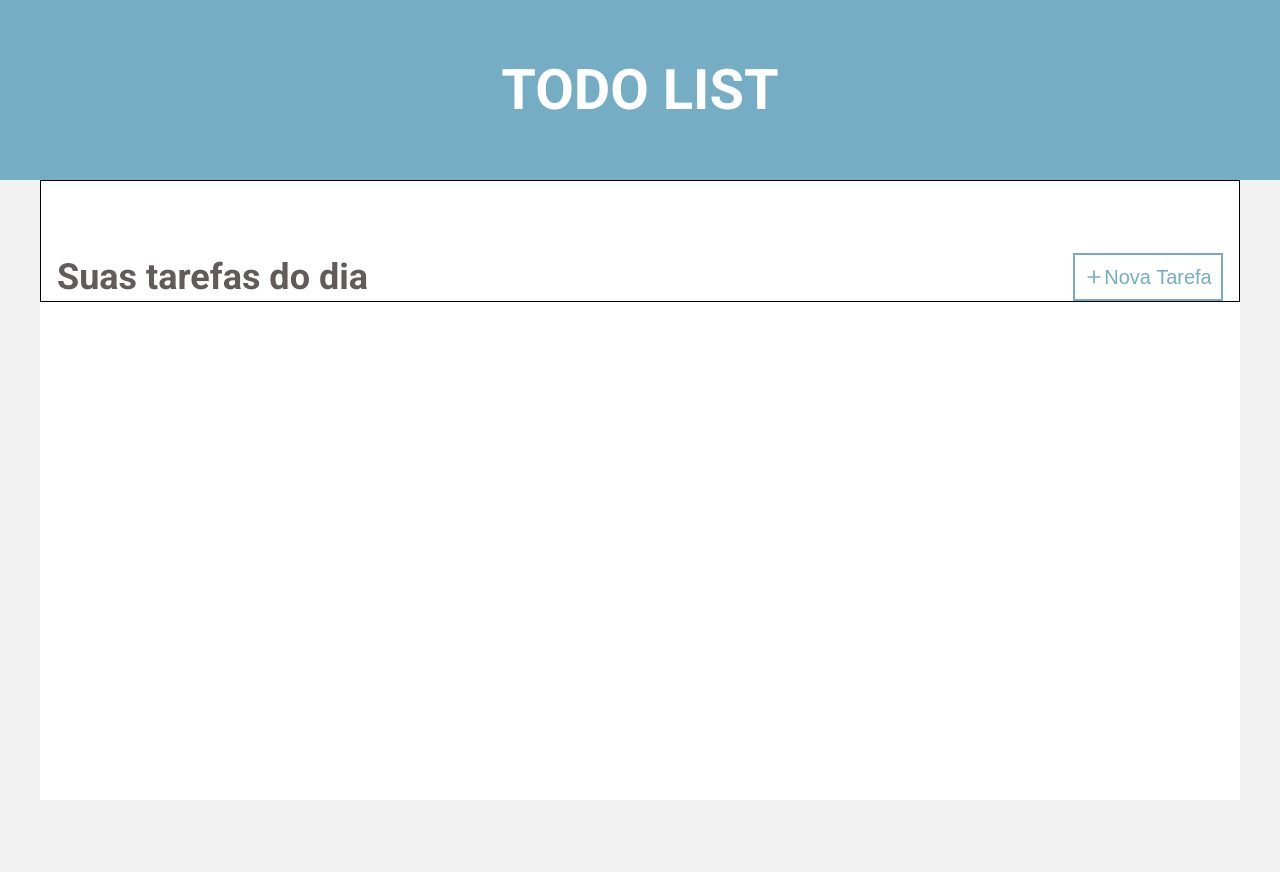
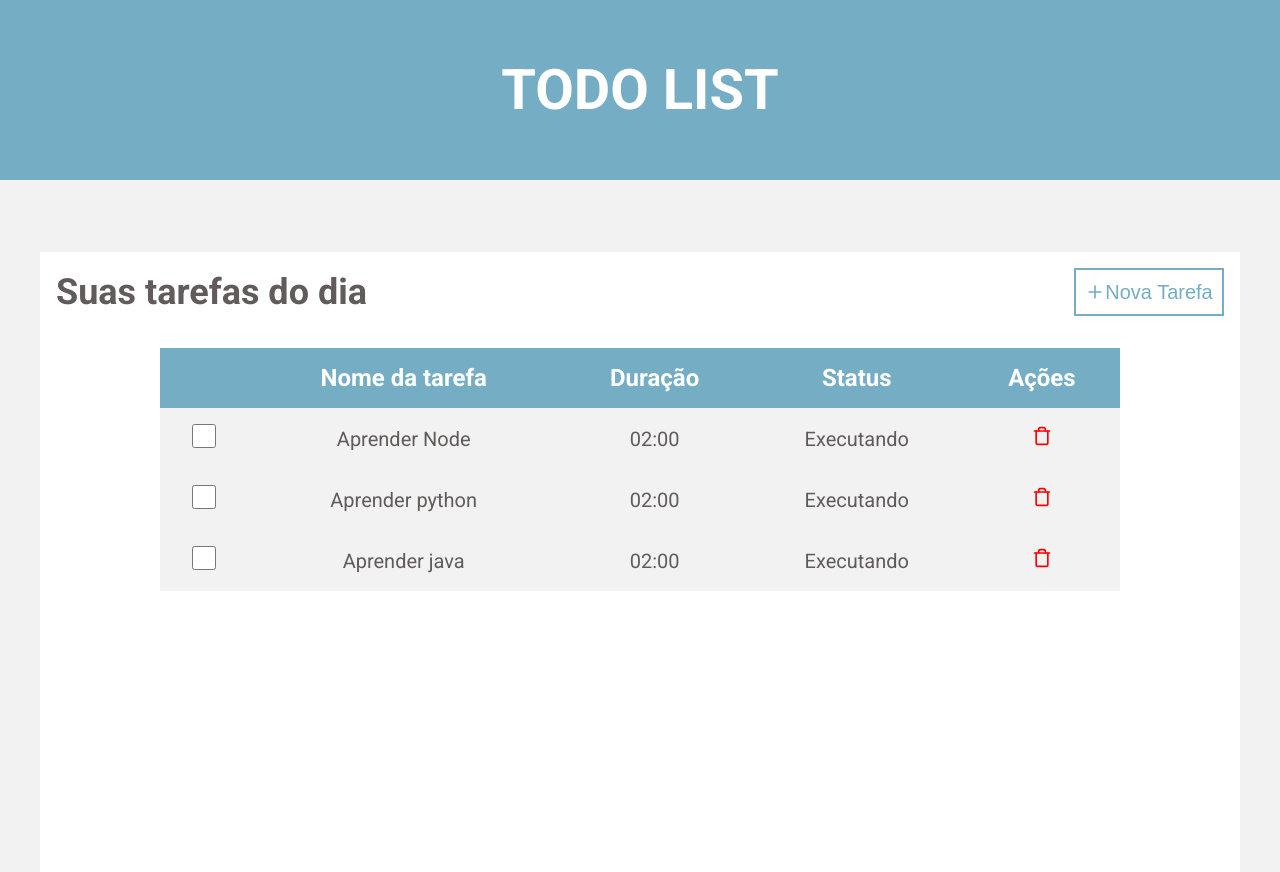
Before and after one commit to Bruno-Cesar123/todo-list, a React (Create React App) app: page / in a window 1280 px wide. Before the commit the page ends 800 px from the top, so only its background shows below. Built offline with nearby package versions, Linux system fonts and the light colour scheme.

Commit message:
refactor code

```diff
--- a/src/components/ContentActions/styles.module.scss
+++ b/src/components/ContentActions/styles.module.scss
@@ -1,12 +1,13 @@
 .section {
   width: 100%;
-  border: solid 1px #000000;
+
 
   div {
     margin: 72px 16px 0;
     display: flex;
     align-items: center;
     justify-content: space-between;
+    padding-top: 16px;
 
     h4 {
       font-size: 36px;
--- /dev/null
+++ b/src/components/ListTable/index.tsx
@@ -0,0 +1,44 @@
+import { FiTrash } from 'react-icons/fi';
+
+import styles from './styles.module.scss';
+
+export function ListTable() {
+  return (
+    <section className={styles.section}>
+      <table>
+        <thead>
+          <tr>
+            <th></th>
+            <th>Nome da tarefa</th>
+            <th>Duração</th>
+            <th>Status</th>
+            <th>Ações</th>
+          </tr>
+        </thead>
+        <tbody>
+          <tr>
+            <td><input type="checkbox" /></td>
+            <td>Aprender Node</td>
+            <td>02:00</td>
+            <td className={styles.status}>Executando</td>
+            <td className={styles.actions}><FiTrash size={20} color='red' /></td>
+          </tr>
+          <tr>
+            <td><input type="checkbox" /></td>
+            <td>Aprender python</td>
+            <td>02:00</td>
+            <td className={styles.status}>Executando</td>
+            <td className={styles.actions}><FiTrash size={20} color='red' /></td>
+          </tr>
+          <tr>
+            <td><input type="checkbox" /></td>
+            <td>Aprender java</td>
+            <td>02:00</td>
+            <td className={styles.status}>Executando</td>
+            <td className={styles.actions}><FiTrash size={20} color='red' /></td>
+          </tr>
+        </tbody>
+      </table>
+    </section>
+  )
+}
--- /dev/null
+++ b/src/components/ListTable/styles.module.scss
@@ -0,0 +1,39 @@
+.section {
+  margin-top: 32px;
+
+  table {
+    width: 80%;
+    border-spacing: 0;
+    margin: 0 auto;
+
+    th {
+      background-color: #75ADC4;
+      color: #FFFFFF;
+      font-size: 24px;
+      padding: 16px;
+    }
+
+    td {
+      background: #F2F2F2;
+      text-align: center;
+      font-size: 20px;
+      padding: 16px;
+
+      input[type="checkbox"] {
+        width: 24px;
+        height: 24px;
+      }
+
+      svg {
+        cursor: pointer;
+      }
+
+      .status {
+        display: flex;
+        align-items: center;
+        justify-content: center;
+
+      }
+    }
+  }
+}
--- a/src/pages/Dashboard/index.tsx
+++ b/src/pages/Dashboard/index.tsx
@@ -1,5 +1,6 @@
 import { ContentActions } from '../../components/ContentActions';
 import { Header } from '../../components/Header';
+import { ListTable } from '../../components/ListTable';
 import styles from './styles.module.scss';
 
 export function Dashboard() {
@@ -8,6 +9,7 @@ export function Dashboard() {
       <Header />
       <main className={styles.main}>
         <ContentActions />
+        <ListTable />
       </main>
     </>
   )
--- a/src/styles/global.scss
+++ b/src/styles/global.scss
@@ -6,6 +6,7 @@
 
 body {
   font-family: 'Roboto', sans-serif;
+  font-size: 16px;
   background: #F2F2F2;
   color: #615B5B;
 }
```
